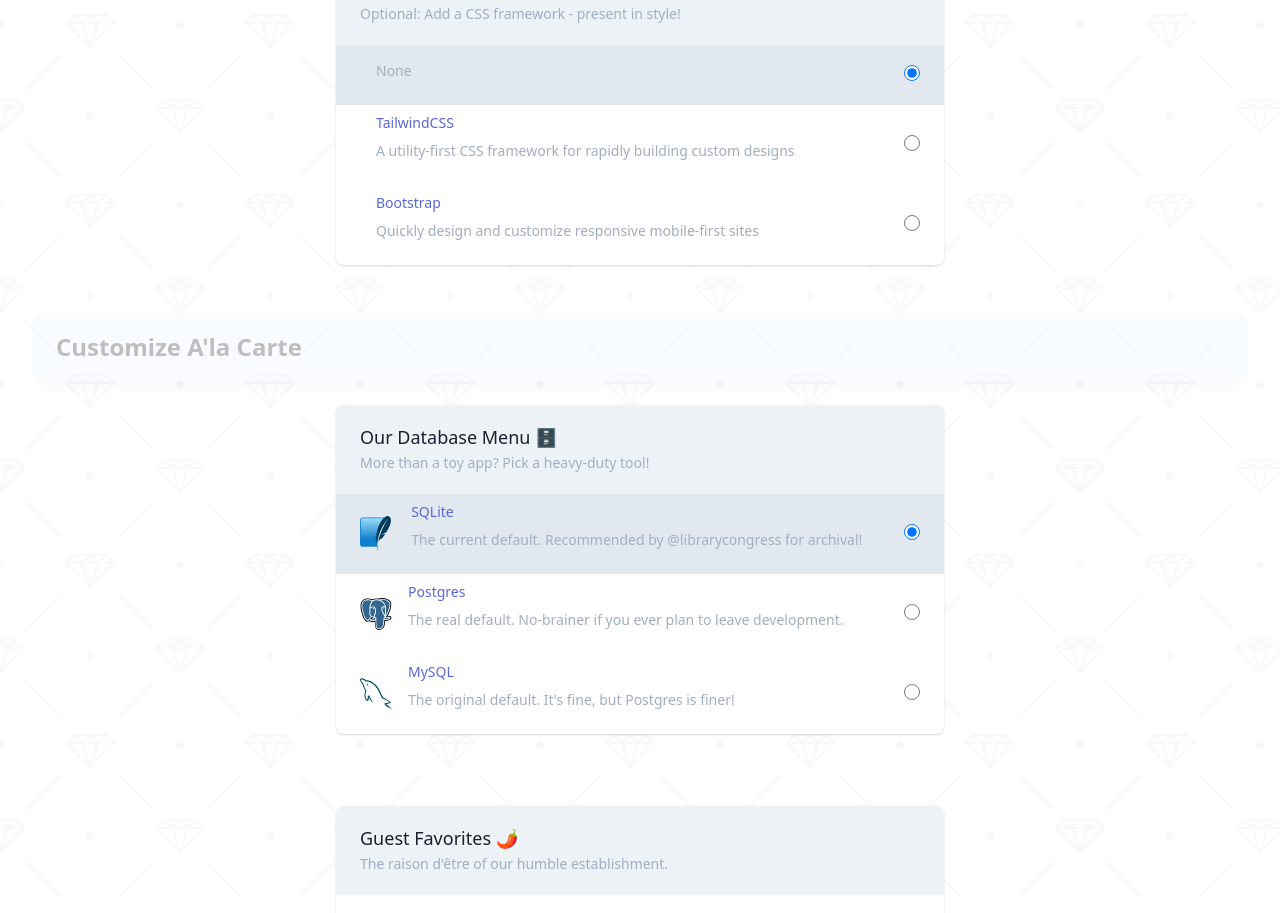
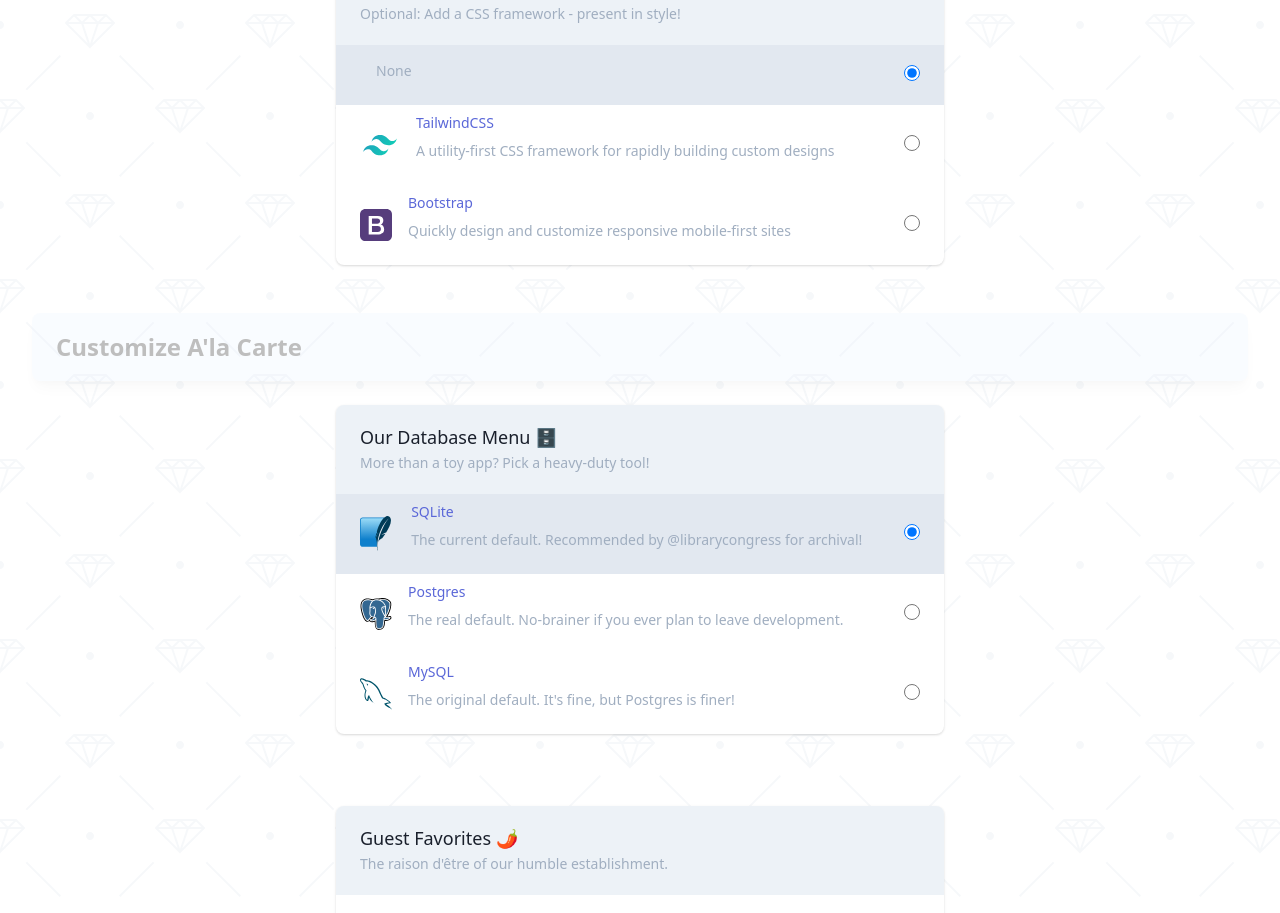
Before and after one commit to miatrinity/railsnew.io, a Nuxt app: page / in a window 1280 px wide. Shown: the part 1864-2777 px from the top of the page. Built offline with nearby package versions, Linux system fonts and the light colour scheme.

Commit message:
Adding logos for Bootstrap and Tailwin

```diff
--- a/components/molecules/RadioButtonSelector.vue
+++ b/components/molecules/RadioButtonSelector.vue
@@ -2,6 +2,7 @@
   <li
     class="hover:bg-gray-200"
     :style="selectedItem === itemName ? 'background-color: #e2e8f0;' : ''"
+    @click="updateRadioButtonState"
   >
     <div class="flex items-center px-4 py-2 sm:px-6">
       <div class="min-w-0 flex-1 flex items-center">
@@ -30,7 +31,6 @@
           :name="group"
           :value="itemName"
           class="form-radio h-4 w-4 text-indigo-600 transition duration-150 ease-in-out"
-          @change.stop.prevent="updateRadioButtonState"
         />
       </div>
     </div>
@@ -61,8 +61,7 @@
   },
   methods: {
     updateRadioButtonState(event) {
-      event.preventDefault()
-      event.stopPropagation()
+      console.log(this)
       eventBus.$emit('radioButtonUpdated', this.itemName)
     }
   }
--- a/components/sections/ExtraIngredientsCssFramework.vue
+++ b/components/sections/ExtraIngredientsCssFramework.vue
@@ -39,10 +39,14 @@
 
 <script>
 import RadioButtonSelector from '@/components/molecules/RadioButtonSelector'
+import TailwindLogo from '@/components/svgs/TailwindLogo'
+import BootstrapLogo from '@/components/svgs/BootstrapLogo'
 
 export default {
   components: {
-    RadioButtonSelector
+    RadioButtonSelector,
+    TailwindLogo,
+    BootstrapLogo
   },
   props: {
     items: {
--- /dev/null
+++ b/components/svgs/BootstrapLogo.vue
@@ -0,0 +1,22 @@
+<template>
+  <div>
+    <svg
+      focusable="false"
+      width="2em"
+      height="2em"
+      xmlns="http://www.w3.org/2000/svg"
+      viewBox="0 0 612 612"
+      role="img"
+    >
+      <title>Bootstrap</title>
+      <path
+        fill="#563D7C"
+        d="M612 510c0 56.1-45.9 102-102 102H102C45.9 612 0 566.1 0 510V102C0 45.9 45.9 0 102 0h408c56.1 0 102 45.9 102 102v408z"
+      />
+      <path
+        fill="#FFF"
+        d="M166.3 133h173.5c32 0 57.7 7.3 77 22s29 36.8 29 66.5c0 18-4.4 33.4-13.2 46.2-8.8 12.8-21.4 22.8-37.8 29.8v1c22 4.7 38.7 15.1 50 31.2 11.3 16.2 17 36.4 17 60.8 0 14-2.5 27.1-7.5 39.2-5 12.2-12.8 22.7-23.5 31.5s-24.3 15.8-41 21-36.5 7.8-59.5 7.8h-164V133zm62.5 149.5h102c15 0 27.5-4.2 37.5-12.8s15-20.8 15-36.8c0-18-4.5-30.7-13.5-38s-22-11-39-11h-102v98.6zm0 156.5h110.5c19 0 33.8-4.9 44.2-14.8 10.5-9.8 15.8-23.8 15.8-41.8 0-17.7-5.2-31.2-15.8-40.8s-25.2-14.2-44.2-14.2H228.8V439z"
+      />
+    </svg>
+  </div>
+</template>
--- /dev/null
+++ b/components/svgs/TailwindLogo.vue
@@ -0,0 +1,32 @@
+<template>
+  <svg
+    focusable="false"
+    width="2em"
+    height="2em"
+    class="h-10 w-auto hidden md:block"
+    viewBox="0 0 64 64"
+    fill="none"
+    xmlns="http://www.w3.org/2000/svg"
+  >
+    <title>Tailwind CSS</title>
+    <path
+      fill="url(#paint0_linear)"
+      fill-rule="evenodd"
+      clip-rule="evenodd"
+      d="M32 16C24.8 16 20.3 19.6 18.5 26.8C21.2 23.2 24.35 21.85 27.95 22.75C30.004 23.2635 31.4721 24.7536 33.0971 26.4031C35.7443 29.0901 38.8081 32.2 45.5 32.2C52.7 32.2 57.2 28.6 59 21.4C56.3 25 53.15 26.35 49.55 25.45C47.496 24.9365 46.0279 23.4464 44.4029 21.7969C41.7557 19.1099 38.6919 16 32 16ZM18.5 32.2C11.3 32.2 6.8 35.8 5 43C7.7 39.4 10.85 38.05 14.45 38.95C16.504 39.4635 17.9721 40.9536 19.5971 42.6031C22.2443 45.2901 25.3081 48.4 32 48.4C39.2 48.4 43.7 44.8 45.5 37.6C42.8 41.2 39.65 42.55 36.05 41.65C33.996 41.1365 32.5279 39.6464 30.9029 37.9969C28.2557 35.3099 25.1919 32.2 18.5 32.2Z"
+    ></path>
+    <defs>
+      <linearGradient
+        id="paint0_linear"
+        x1="3.5"
+        y1="16"
+        x2="59"
+        y2="48"
+        gradientUnits="userSpaceOnUse"
+      >
+        <stop stop-color="#2298BD"></stop>
+        <stop offset="1" stop-color="#0ED7B5"></stop>
+      </linearGradient>
+    </defs>
+  </svg>
+</template>
--- a/pages/index.vue
+++ b/pages/index.vue
@@ -143,13 +143,15 @@
         itemName: 'TailwindCSS',
         description:
           'A utility-first CSS framework for rapidly building custom designs',
-        group: 'extra-ingredients-css-framework'
+        group: 'extra-ingredients-css-framework',
+        logo: 'TailwindLogo'
       },
       {
         itemName: 'Bootstrap',
         description:
           'Quickly design and customize responsive mobile-first sites',
-        group: 'extra-ingredients-css-framework'
+        group: 'extra-ingredients-css-framework',
+        logo: 'BootstrapLogo'
       }
     ],
     chooseYourBaseSelection: [
```
